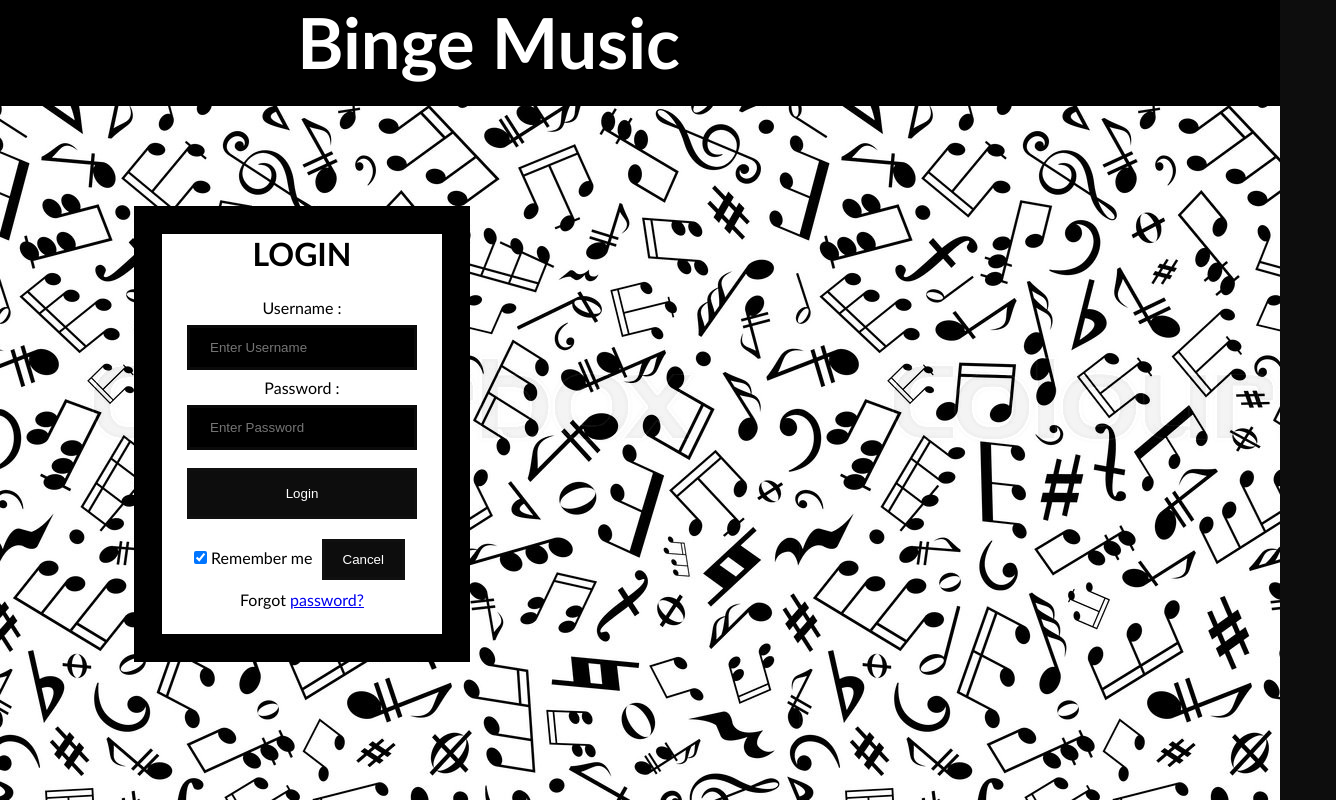
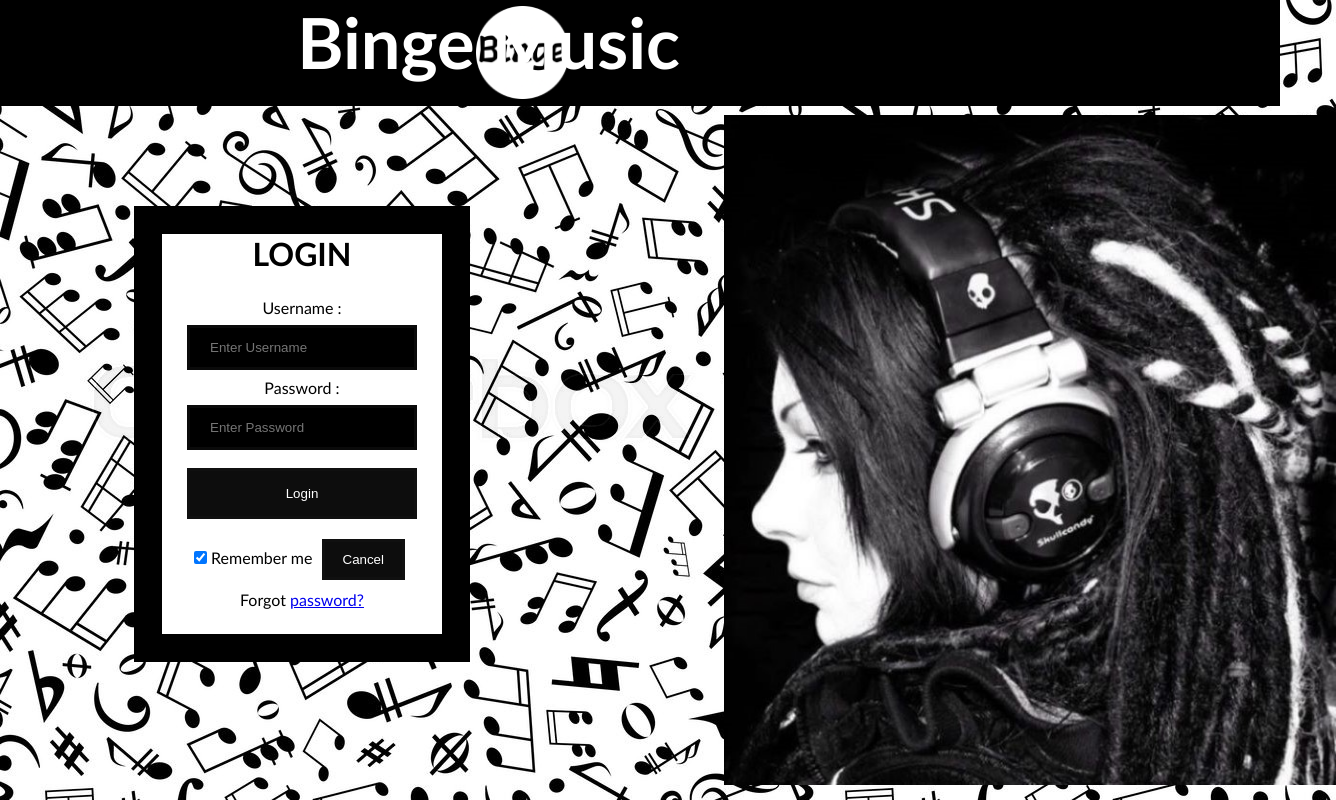
Before and after one commit to yashGoyal40/Binge-Music, a plain HTML site: page loginpage.html in a window 1280 px wide. Shown: the whole page, 1336 px wide, since content can reach past the window. Drawn offline with Linux system fonts and the light colour scheme.

Commit message:
Update loginpage.html

```diff
--- a/loginpage.html
+++ b/loginpage.html
@@ -3,7 +3,7 @@
   <head>
     <meta name="viewport" content="width=device-width, initial-scale=1" />
     <title>Binge Login</title>
-    <link rel="icon" href="/binge music/android-chrome-512x512.png" type="image/icon type">
+    <link rel="icon" href="android-chrome-512x512.png" type="image/icon type">
     <style>
       * {
         padding: 0;
@@ -99,7 +99,7 @@
   <body>
     <div class="divbox">
       <div class="namelogo">
-        <img src="/binge music/fevicon2.png" alt="" id="oo" />
+        <img src="fevicon2.png" alt="" id="oo" />
         <h1 id="name">Binge Music</h1>
       </div>
     </div>
@@ -136,7 +136,7 @@
         </form>
       </div>
       <div class="sideimg">
-         <img src="/binge music/bg3.jpg" alt="">
+         <img src="bg3.jpg" alt="">
       </div>
     </div>
   </body>
```
